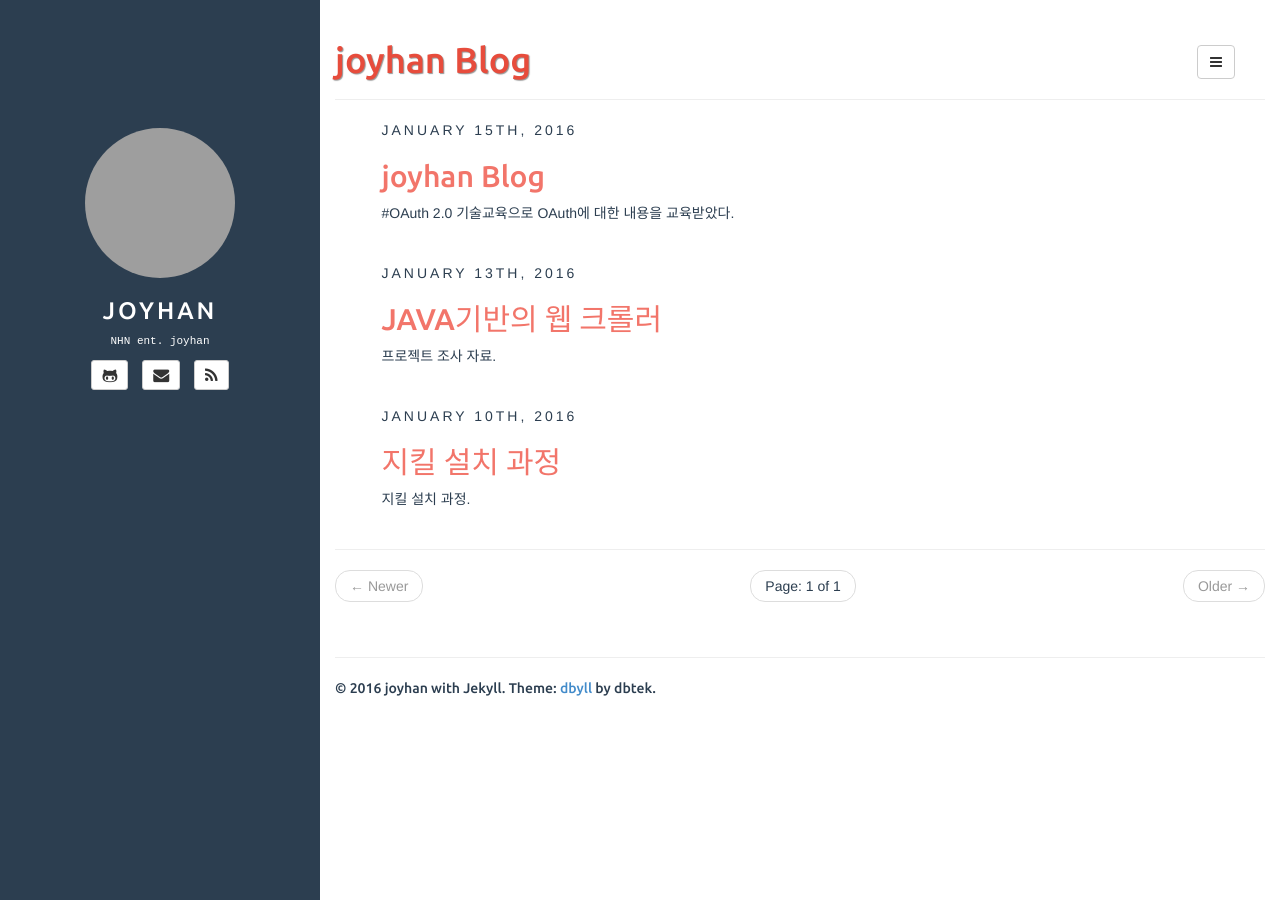
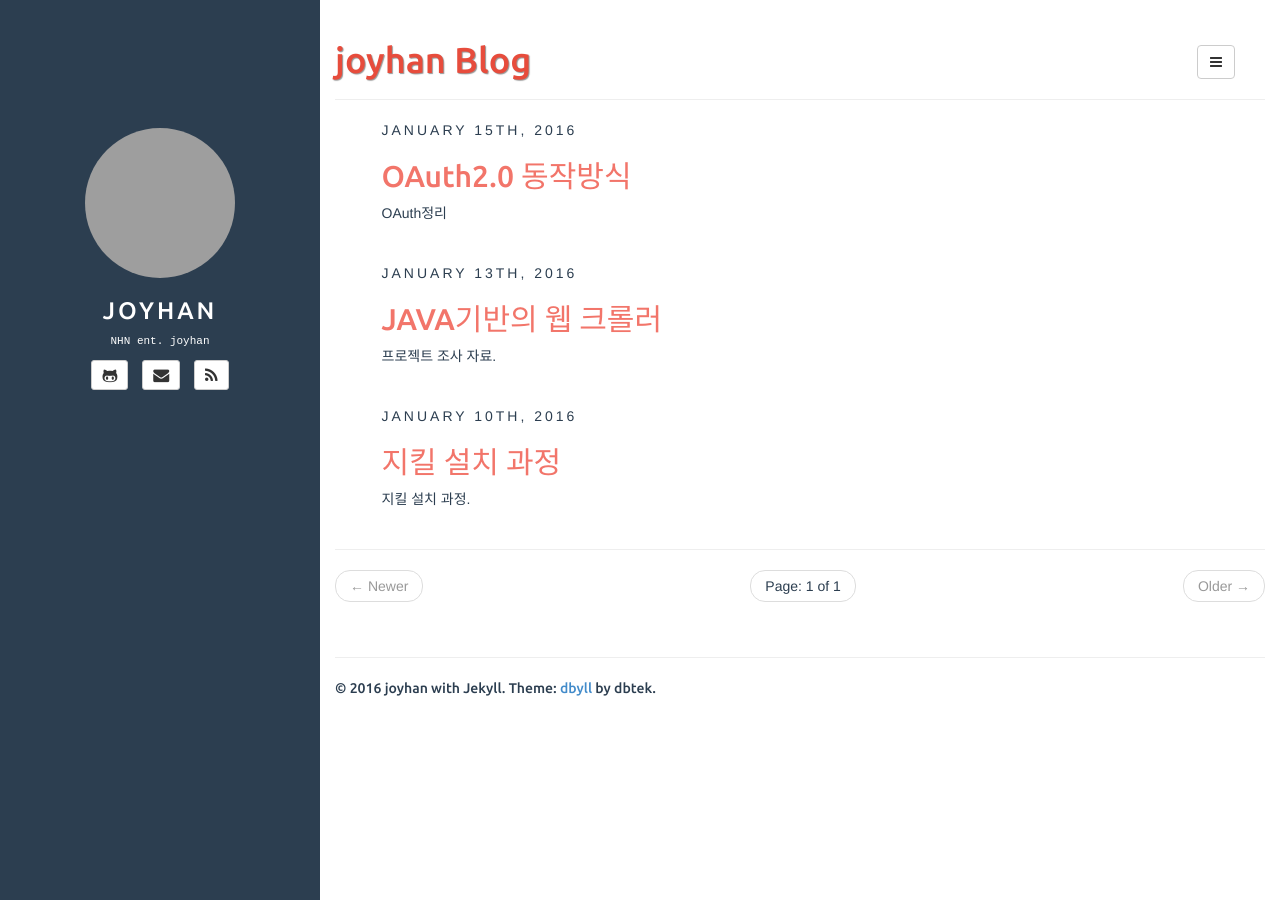
Before and after one commit to yyh910214/yyh910214.github.io, a Jekyll site: the page built from index.html, in a window 1280 px wide. Built offline with Jekyll 4.4.1, drawn with Linux system fonts in a browser that asks for light colours; the list of posts is cut into pages by our own code; grey boxes are pictures that could not be loaded.

Commit message:
Update 2016-01-15-oauth.md

```diff
--- a/_posts/2016-01-15-oauth.md
+++ b/_posts/2016-01-15-oauth.md
@@ -1,3 +1,12 @@
+---
+layout: post
+title: OAuth2.0 동작방식
+categories: [rookie]
+tags: [rookie, oauth]
+description: OAuth정리
+comments: true
+---
+
 #OAuth 2.0
 기술교육으로 OAuth에 대한 내용을 교육받았다.
 
```
